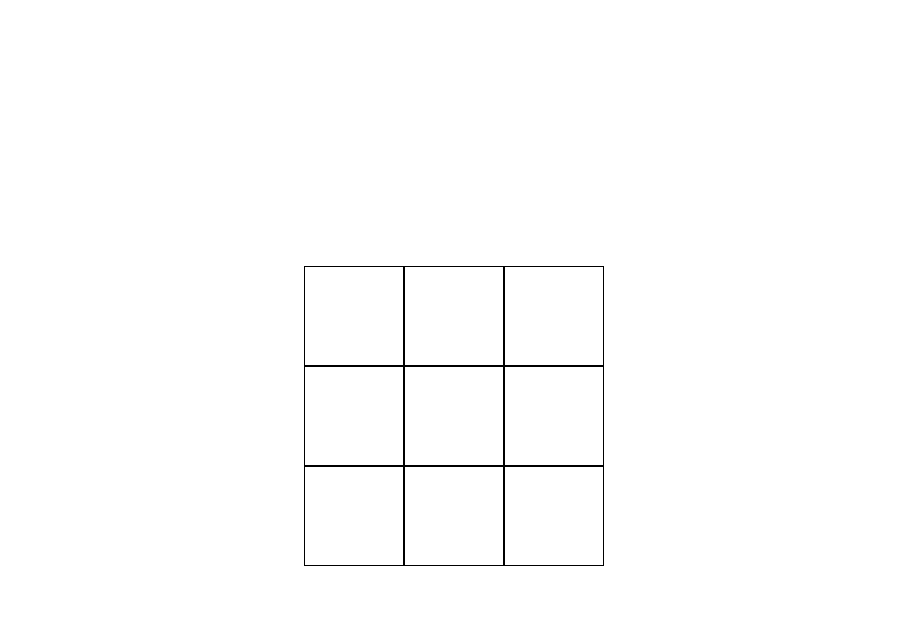
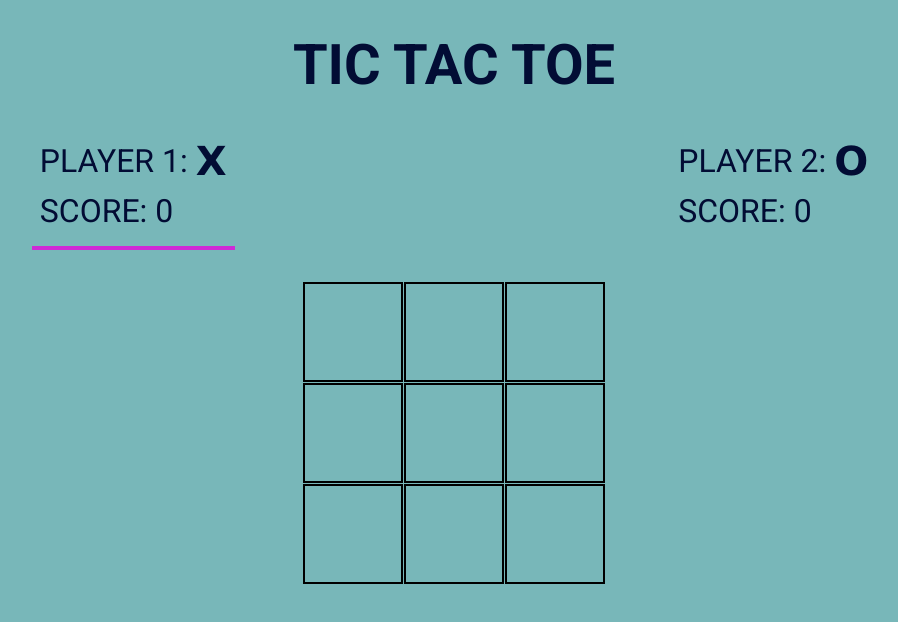
Before and after one commit to peter9918/javascript_projects, a plain HTML site: page tic_tac_toe/index.html in a window 1280 px wide. Shown: the whole page, without its empty margins (186-1084 px from the left). Drawn offline with Linux system fonts and the light colour scheme.

Commit message:
added some styling, page heading title, players section

```diff
--- a/tic_tac_toe/index.html
+++ b/tic_tac_toe/index.html
@@ -8,12 +8,43 @@
   <script src="script.js" defer></script>
 </head>
 <body>
-  <div id="winning-message-wrapper">
+  <h1>TIC TAC TOE</h1>
+  <section id="players">
 
-  </div>
+    <div id="players-left" class="players-is-turn">
+      <div class="players-info">
+        <p id="players-name">PLAYER 1:</p>
+        <p id="players-mark">X</p>
+      </div>
+      <div class="players-info">
+        <p>SCORE: </p>
+        <p id="players-score">0</p>
+      </div>
+    </div>
 
-  <div id="board-wrapper">
+    <div id="players-right">
+      <div class="players-info">
+        <p id="players-name">PLAYER 2:</p>
+        <p id="players-mark">O</p>
+      </div>
+      <div class="players-info">
+        <p>SCORE: </p>
+        <p id="players-score">0</p>
+      </div>
+    </div>
 
-  </div>
+  </section>
+
+  <section id="game">
+
+    <div id="board-wrapper">
+
+    </div>
+
+    <div id="winning-message-wrapper">
+
+    </div>
+
+  </section>
 </body>
 </html>
--- a/tic_tac_toe/styles.css
+++ b/tic_tac_toe/styles.css
@@ -1,3 +1,5 @@
+@import url('https://fonts.googleapis.com/css2?family=Roboto:ital,wght@0,100;0,300;0,400;0,500;0,700;0,900;1,100;1,300;1,400;1,500;1,700;1,900&display=swap');
+
 * {
   margin: 0;
   padding: 0;
@@ -5,8 +7,49 @@
 }
 
 body {
-  height: 100vh;
-  width: 100vw;
+  font-family: Roboto, Arial, Helvetica, sans-serif;
+  background-color: rgb(120, 183, 185);
+}
+
+h1 {
+  color: #020c34;
+  font-size: 3.5rem;
+  text-align: center;
+  margin: 2rem;
+}
+
+#players {
+  color: #020c34;
+  display: flex;
+  justify-content: space-around;
+  margin-bottom: 2rem;
+}
+
+.players-info {
+  font-size: 2rem;
+  display: flex;
+  align-items: center;
+  gap: .5rem;
+  margin-bottom: .5rem;
+}
+
+#players-left,
+#players-right {
+  padding: .5rem;
+}
+
+#players-mark {
+  font-family: Verdana, Geneva, Tahoma, sans-serif;
+  font-weight: 700;
+  font-size: 2.5rem;
+}
+
+.players-is-turn {
+  border-bottom: 4px solid #ce2ad6;
+
+}
+
+#game {
   display: flex;
   flex-direction: column;
   align-items: center;
@@ -17,20 +60,22 @@ body {
   display: grid;
   grid-template-rows: repeat(3, 100px);
   grid-template-columns: repeat(3, 100px);
+  gap: 1px;
 }
 
 #board-wrapper div {
+  font-family: Verdana, Geneva, Tahoma, sans-serif;
+  font-weight: 700;
+  color: #020c34;
   display: flex;
   justify-content: center;
   align-items: center;
   font-size: 80px;
-  width: 100px;
-  height: 100px;
-  border: 1px solid black;
+  border: 2px solid black;
 }
 
 #winning-message-wrapper {
-  margin-bottom: 2rem;
+  margin-top: 2rem;
   display: flex;
   flex-direction: column;
   align-items: center;
@@ -40,8 +85,11 @@ body {
 #winning-message-wrapper button {
   font-size: 2rem;
   padding: .3rem;
+  background-color: #020c34;
+  color: #ce2ad6;
 }
 
 #winning-message-wrapper h2 {
+  color: #020c34;
   font-size: 3rem;
 }
```
